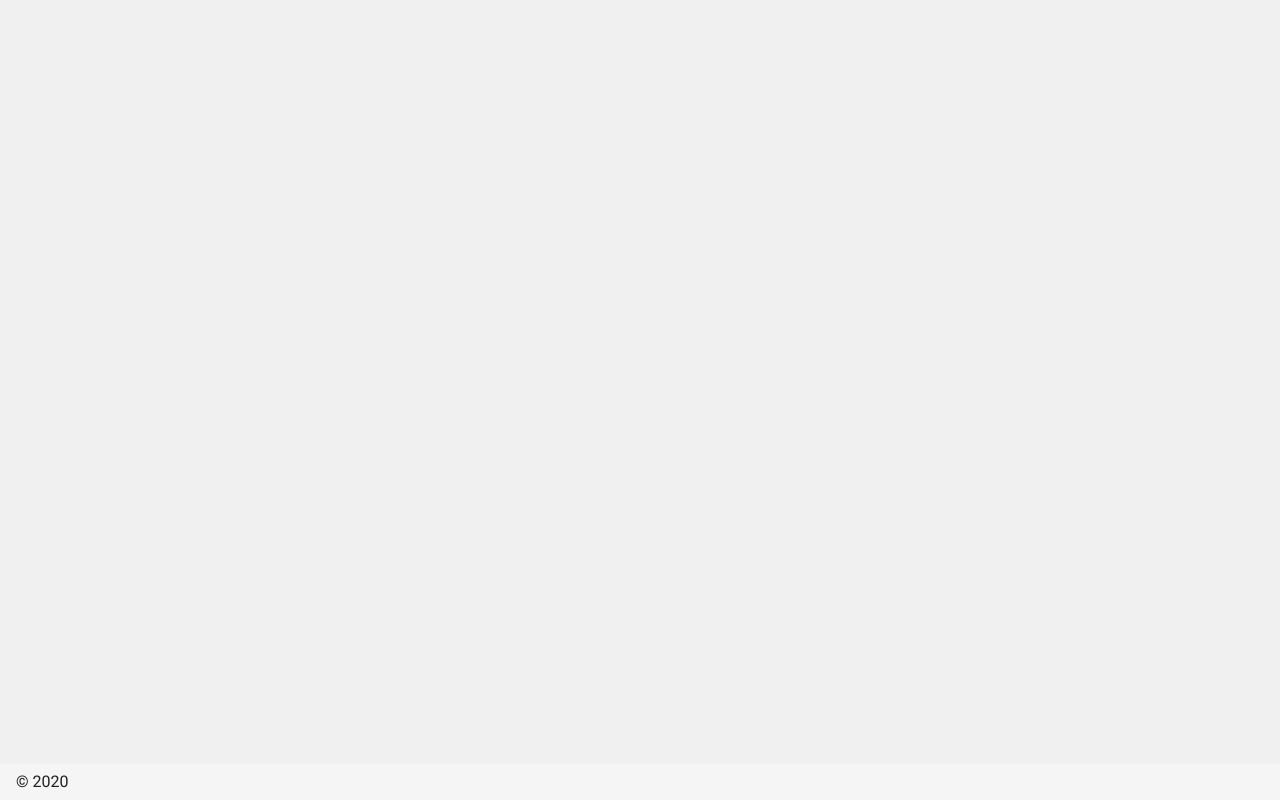
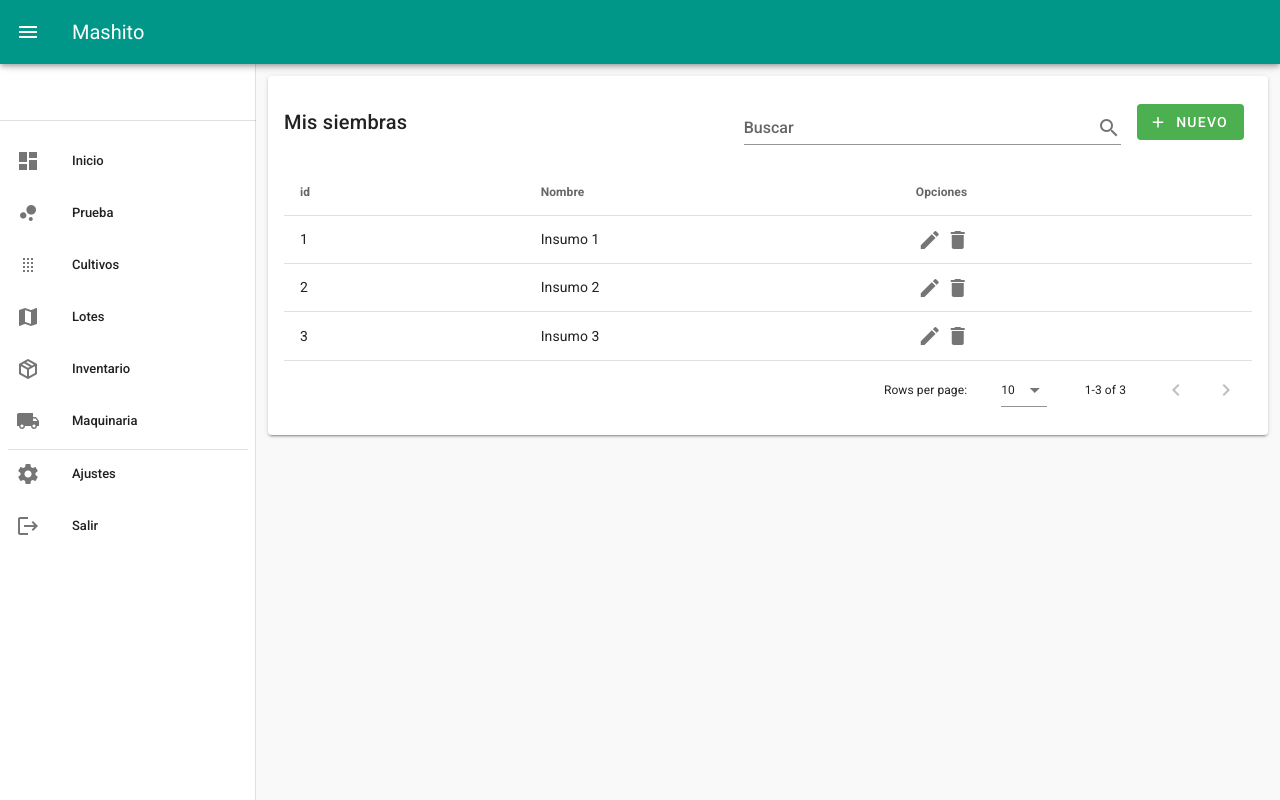
Before and after one commit to jfdelarosa/mashito, a Nuxt app: page /app/cultivo/siembra in a window 1280 px wide. Before the commit this address had no page. Built offline with nearby package versions, Linux system fonts and the light colour scheme; a web font is replaced by a local one.

Commit message:
add modules layout app

```diff
--- a/layouts/app.vue
+++ b/layouts/app.vue
@@ -48,9 +48,14 @@ export default {
           to: '/app/prueba',
         },
         {
+          icon: 'mdi-drag',
+          title: 'Cultivos',
+          to: '/app/cultivo',
+        },
+        {
           icon: 'mdi-map',
-          title: 'Lotes y cultivos',
-          to: '/app/lotes',
+          title: 'Lotes',
+          to: '/app/cultivo/lotes/',
         },
         {
           icon: 'mdi-package-variant-closed',
--- /dev/null
+++ b/pages/app/cultivo/lotes/index.vue
@@ -0,0 +1,59 @@
+<template lang="pug">
+  v-card
+    v-card-title
+      | Mis lotes
+      v-spacer
+      v-spacer
+      v-text-field.ma-2(v-model="search" append-icon="mdi-magnify" label="Buscar" single-line hide-details)
+      v-btn.ma-2(@click="agregar" color="success" depressed)
+        v-icon(left) mdi-plus
+        | Nuevo
+    v-card-text
+      v-data-table(:headers="headers" :items="items" :search="search" :items-per-page="10")
+        template(v-slot:item.options="{ item }")
+          v-btn(@click="editar(item.id)" icon small)
+            v-icon mdi-pencil
+          v-btn(@click="eliminar(item.id)" icon small)
+            v-icon mdi-delete
+</template>
+
+<script>
+export default {
+  layout: 'app',
+  data: () => ({
+    search: '',
+    headers: [
+      { text: 'id', value: 'id', sortable: true },
+      { text: 'Nombre', value: 'nombre', sortable: true },
+      { text: 'Opciones', value: 'options', sortable: false },
+    ],
+    items: [
+      {
+        id: 1,
+        nombre: 'Insumo 1',
+      },
+      {
+        id: 2,
+        nombre: 'Insumo 2',
+      },
+      {
+        id: 3,
+        nombre: 'Insumo 3',
+      },
+    ],
+  }),
+  methods: {
+    agregar() {
+      this.$router.push('/app/proveedor/insumo/agregar')
+    },
+    editar(id) {
+      this.$router.push(`/app/proveedor/insumo/${id}`)
+    },
+    eliminar(id) {
+      /**
+       * Mostrar un modal para aceptar o cancelar la eliminación y hacer  o no la petición a firebase
+       */
+    },
+  },
+}
+</script>
--- /dev/null
+++ b/pages/app/cultivo/siembra/index.vue
@@ -0,0 +1,59 @@
+<template lang="pug">
+  v-card
+    v-card-title
+      | Mis siembras
+      v-spacer
+      v-spacer
+      v-text-field.ma-2(v-model="search" append-icon="mdi-magnify" label="Buscar" single-line hide-details)
+      v-btn.ma-2(@click="agregar" color="success" depressed)
+        v-icon(left) mdi-plus
+        | Nuevo
+    v-card-text
+      v-data-table(:headers="headers" :items="items" :search="search" :items-per-page="10")
+        template(v-slot:item.options="{ item }")
+          v-btn(@click="editar(item.id)" icon small)
+            v-icon mdi-pencil
+          v-btn(@click="eliminar(item.id)" icon small)
+            v-icon mdi-delete
+</template>
+
+<script>
+export default {
+  layout: 'app',
+  data: () => ({
+    search: '',
+    headers: [
+      { text: 'id', value: 'id', sortable: true },
+      { text: 'Nombre', value: 'nombre', sortable: true },
+      { text: 'Opciones', value: 'options', sortable: false },
+    ],
+    items: [
+      {
+        id: 1,
+        nombre: 'Insumo 1',
+      },
+      {
+        id: 2,
+        nombre: 'Insumo 2',
+      },
+      {
+        id: 3,
+        nombre: 'Insumo 3',
+      },
+    ],
+  }),
+  methods: {
+    agregar() {
+      this.$router.push('/app/proveedor/insumo/agregar')
+    },
+    editar(id) {
+      this.$router.push(`/app/proveedor/insumo/${id}`)
+    },
+    eliminar(id) {
+      /**
+       * Mostrar un modal para aceptar o cancelar la eliminación y hacer  o no la petición a firebase
+       */
+    },
+  },
+}
+</script>
```
Also changed, not shown: static/granja.svg (added), static/jardinero.svg (added).
